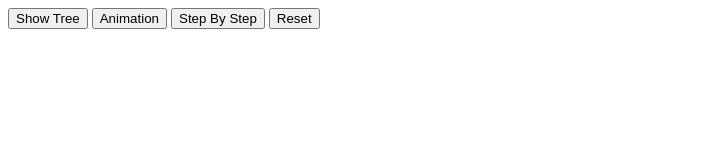
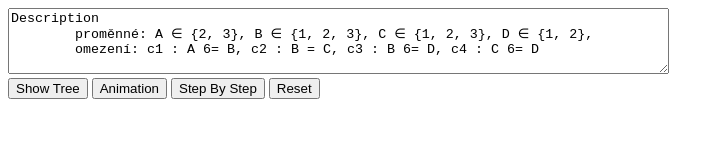
Before and after one commit to xbetik/visualization-search-algorithms, a plain HTML site: page index.html in a window 1280 px wide. Shown: the whole page, without its empty margins (0-724 px from the left). Drawn offline with nearby package versions, Linux system fonts and the light colour scheme.

Commit message:
Chaned name of level labels, added side labels, description

```diff
--- a/index.html
+++ b/index.html
@@ -10,6 +10,11 @@
 </head>
 
 <body>
+    <textarea rows="4" cols="80">Description
+        proměnné: A ∈ {2, 3}, B ∈ {1, 2, 3}, C ∈ {1, 2, 3}, D ∈ {1, 2},
+        omezení: c1 : A 6= B, c2 : B = C, c3 : B 6= D, c4 : C 6= D
+    </textarea>
+
     <div id="button-wrapper">
         <button id="showTree" onclick="showTree()">Show Tree</button>
         <button id="animation" onclick="animation()">Animation</button>
--- a/mydata.js
+++ b/mydata.js
@@ -1,6 +1,8 @@
+var labels=["A","B","C","D"];
 var treeData = {
   "name": "0",
-  "i":1,
+  "random" : 40,
+  "id" : 100,
   "children": [
     {
       "name": "2",
@@ -14,7 +16,8 @@ var treeData = {
                 {
                   "name": "1",
                   "type": "rectangle",
-                "color": "red"
+                  "color": "red",
+                  "constraintLabel" : "(c3,c4)"
                 },
                 {
                   "name": "2"
@@ -24,12 +27,14 @@ var treeData = {
             {
               "name": "2",
               "type": "rectangle",
-            "color": "red"
+              "color": "red",
+              "constraintLabel" : "(c2)"
             },
             {
               "name": "3",
               "type": "rectangle",
-            "color": "red"
+              "color": "red",
+              "constraintLabel" : "(c2)"
             }
           ]
         },
@@ -37,6 +42,7 @@ var treeData = {
           "name": "2",
           "type": "rectangle",
           "color": "red",
+          "constraintLabel" : "(c1)"
         },
         {
           "name": "3",
@@ -44,12 +50,14 @@ var treeData = {
             {
               "name": "1",
               "type": "rectangle",
-            "color": "red"
+              "color": "red",
+              "constraintLabel" : "(c1)"
             },
             {
               "name": "2",
               "type": "rectangle",
-            "color": "red"
+              "color": "red",
+              "constraintLabel" : "(c1)"
             },
             {
               "name": "3",
@@ -80,7 +88,8 @@ var treeData = {
                 {
                   "name": "1",
                   "type": "rectangle",
-                "color": "red"
+                  "color": "red",
+                  "constraintLabel" : "(c3,c4)"
                 },
                 {
                   "name": "2",
@@ -92,12 +101,14 @@ var treeData = {
             {
               "name": "2",
               "type": "rectangle",
-            "color": "red"
+              "color": "red",
+              "constraintLabel" : "(c2)"
             },
             {
               "name": "3",
               "type": "rectangle",
-            "color": "red"
+              "color": "red",
+              "constraintLabel" : "(c2)"
             }
           ]
 
@@ -108,7 +119,8 @@ var treeData = {
             {
               "name": "1",
               "type": "rectangle",
-            "color": "red"
+              "color": "red",
+              "constraintLabel" : "(c2)"
             },
             {
               "name": "2",
@@ -120,22 +132,25 @@ var treeData = {
                 {
                   "name": "2",
                   "type": "rectangle",
-                "color": "red"
+                  "color": "red",
+                  "constraintLabel" : "(c3,c4)"
                 }
               ]
             },
             {
               "name": "3",
               "type": "rectangle",
-            "color": "red"
+              "color": "red",
+              "constraintLabel" : "(c2)"
             }
           ]
         },
         {
           "name": "3",
           "type": "rectangle",
-        "color": "red"
-      }
+          "color": "red",
+          "constraintLabel" : "(c1)"
+        },
       ]
     }
   ]
--- a/visual.js
+++ b/visual.js
@@ -80,12 +80,21 @@ function init() {
         .attr("visibility", "hidden")
         .attr("y" , circle_radius / 2)
         .attr("x", -30);
+
+    node.append("text")
+        .text(function(d) { return d.constraintLabel; })
+        .attr("id",function(d){return "con-"+d.id})
+        .attr("visibility", "hidden")
+        .attr("x" , -13)
+        .attr("y", 25);
 }
 
 function showNode(i) {
     d3.select("#node-"+ i)
         .attr("visibility", "visible");
     d3.select("#text-"+ i)
+        .attr("visibility", "visible");
+    d3.select("#con-"+ i)
         .attr("visibility", "visible");
     d3.select("#link-" + (i-1))
         .attr("visibility", "visible");
@@ -121,27 +130,14 @@ function addSideLabel() {
         .attr("class", "level")
         .attr("transform", function(d) { return "translate(" + 0 + "," + d*180 + ")"; })
         .append("text")
-            .text(function(d){ return d; })
-            .attr("id", function(d) { return "label-" + (d-1); })
-            .attr("visibility", "hidden");
+        .text(function(d){ return labels[d-1]; })
+        .attr("id", function(d) { return "label-" + (d-1); })
+        .attr("visibility", "hidden");
 }
 
 function showTree() {
     for (var i = counter; i<=nodes.length; i++) {
-        d3.select("#node-"+ i)
-            .attr("visibility", "visible");
-
-        d3.select("#text-"+ i)
-            .attr("visibility", "visible");
-
-        d3.select("#link-" + (i-1))
-            .attr("visibility", "visible");
-
-        if(nodes[i-1].depth !==0 && nodes[i-1].depth > depth) {
-            d3.select("#label-" + (depth))
-                .attr("visibility", "visible");
-            depth++;
-        }
+        showNode(i);
     }
 }
 
@@ -160,7 +156,9 @@ function animation() {
         d3.select("#link-" + (i-1))
             .attr("visibility", "visible")
             .transition().duration(500).delay(500*i)
-            .style("fill","green").style("stroke","green");
+            .attr('stroke-width', '7')
+            .style("fill","green").style("stroke","green")
+
 
         if(nodes[i-1].depth !==0 && nodes[i-1].depth > depth) {
             d3.select("#label-" + (depth))
```
Lines whose indentation alone changed are shown as unchanged.
